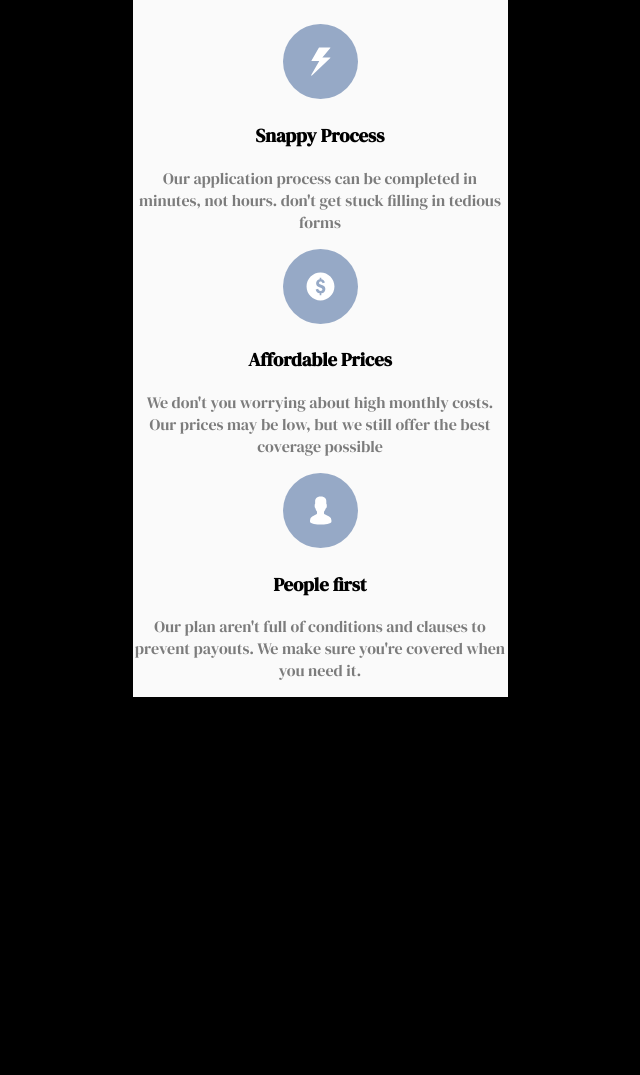
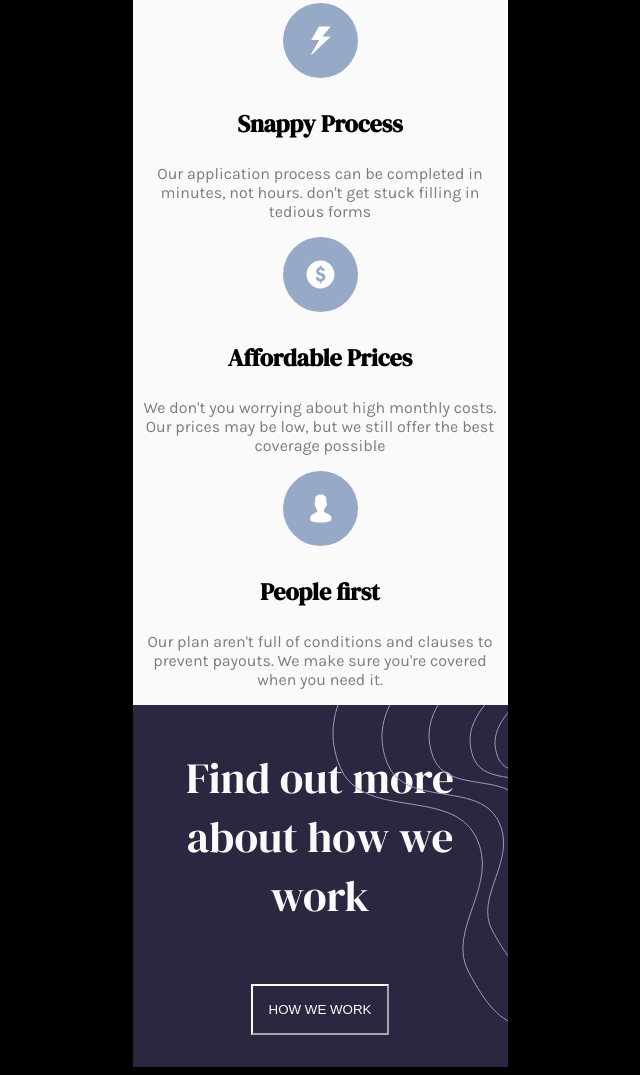
Before and after one commit to Kris1027/first-react-project, a React app: page / in a window 1280 px wide. Shown: the part 1382-2457 px from the top of the page, without its empty margins (320-960 px from the left). Before the commit the page ends 2087 px from the top, so only its background shows below. Built offline with nearby package versions, Linux system fonts and the light colour scheme.

Commit message:
bottom-section__btn

```diff
--- a/src/components/Main.js
+++ b/src/components/Main.js
@@ -55,6 +55,17 @@ function Main() {
           <Article articleObj={article} key={article.title} />
         ))}
       </section>
+      <section className='bottom-section'>
+        <img
+          className='bottom-section__bg'
+          src='./images/bg-pattern-how-we-work-mobile.svg'
+          alt='background'
+        />
+        <h3 className='bottom-section__title'>
+          Find out more about how we work
+        </h3>
+        <button className='bottom-section__btn'>how we work</button>
+      </section>
     </main>
   );
 }
--- a/src/scss/_main.scss
+++ b/src/scss/_main.scss
@@ -40,16 +40,8 @@
   }
 
   .heading-section__btn {
-    text-transform: uppercase;
-    background: none;
-    color: $Very-Light-Gray;
-    cursor: pointer;
-    font-size: 1.5rem;
-    font-weight: 700;
-    margin: 1rem;
-    padding: 1rem;
-    border-color: $Very-Light-Gray;
-    margin-bottom: 8rem;
+    @include button;
+    margin-bottom: 7.5rem;
   }
 
   .heading-section__bg-right {
@@ -77,7 +69,36 @@
     width: 20%;
   }
 
+  .main-section__article--title {
+    font-size: 1.5rem;
+  }
+
   .main-section__article--text {
+    font-family: 'Karla', sans-serif;
+    font-weight: 400;
     opacity: 0.5;
   }
 }
+
+.bottom-section {
+  position: relative;
+  width: 100%;
+  background-color: $Dark-Violet;
+
+  .bottom-section__bg {
+    position: absolute;
+    top: 0;
+    right: 0;
+  }
+
+  .bottom-section__title {
+    color: $Very-Light-Gray;
+    font-weight: 400;
+    font-size: 2.7rem;
+  }
+
+  .bottom-section__btn {
+    @include button;
+    margin-bottom: 2rem;
+  }
+}
--- a/src/scss/_variables.scss
+++ b/src/scss/_variables.scss
@@ -10,8 +10,19 @@ $Dark-Grayish-Violet: hsl(273, 4%, 51%);
 $Very-Light-Gray: hsl(0, 0%, 98%);
 
 @mixin headings {
-    padding-left: 1.2rem;
-    padding-right: 1.2rem;
-    padding-top: 2rem;
-    font-size: 3rem;
+  padding-left: 1.2rem;
+  padding-right: 1.2rem;
+  padding-top: 2rem;
+  font-size: 3rem;
 }
+
+@mixin button {
+  text-transform: uppercase;
+  background: none;
+  color: $Very-Light-Gray;
+  cursor: pointer;
+  font-weight: 400;
+  margin: 1rem;
+  padding: 1rem;
+  border-color: $Very-Light-Gray;
+}
```
